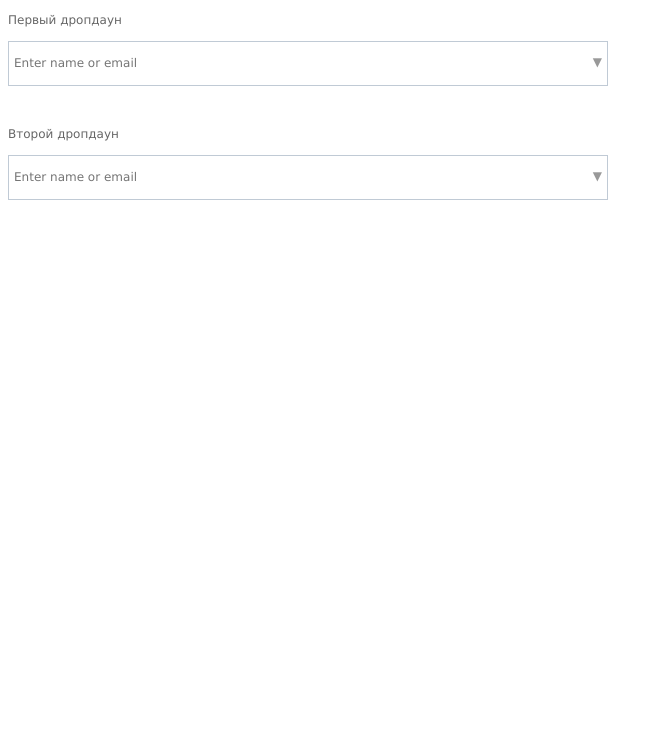
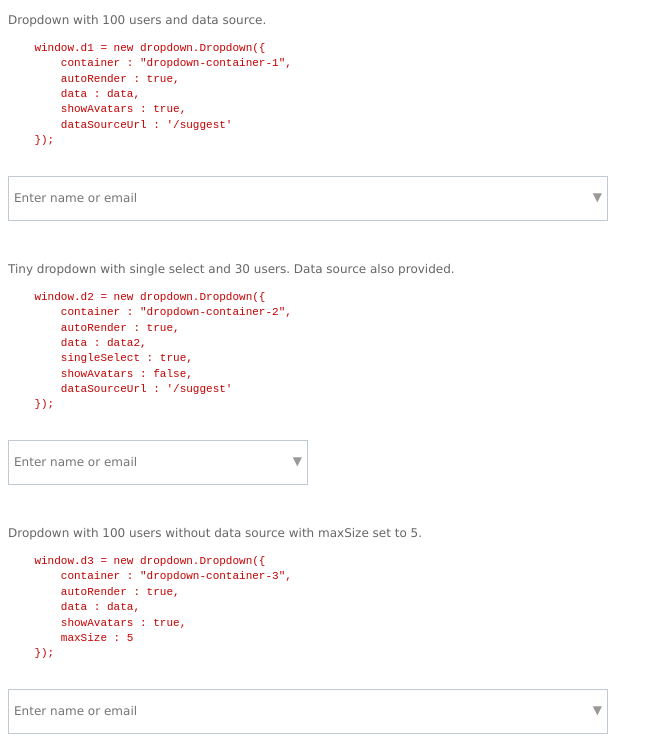
Before and after one commit to alexvorobyov/dropdown, a plain HTML site: page index.html in a window 1280 px wide. Shown: the whole page, without its empty margins (0-663 px from the left). Drawn offline with Linux system fonts and the light colour scheme.

Commit message:
demo page

```diff
--- a/css/index.css
+++ b/css/index.css
@@ -1,6 +1,11 @@
 body, input {
     font: 12px/1.4 "Lucida Grande","Lucida Sans Unicode","Lucida Sans",Garuda,Verdana,Tahoma,sans-serif;
     color: #666;
+}
+
+pre {
+    font-size: 11px;
+    color: #C30000;
 }
 
 .dropdown-container {
--- a/index.html
+++ b/index.html
@@ -24,11 +24,13 @@
                     name : names[Math.floor(Math.random() * 6)],
                     img : 'img/' + Math.floor(Math.random() * 6) + '.jpg'
                 });
-                data2.push({
-                    id : i,
-                    name : names[Math.floor(Math.random() * 6)],
-                    img : 'img/' + Math.floor(Math.random() * 6) + '.jpg'
-                })
+                if (i < 30) {
+                    data2.push({
+                        id: i,
+                        name: names[Math.floor(Math.random() * 6)],
+                        img: 'img/' + Math.floor(Math.random() * 6) + '.jpg'
+                    })
+                }
             }
 
             window.d1 = new dropdown.Dropdown({
@@ -47,24 +49,68 @@
                 showAvatars : false,
                 dataSourceUrl : '/suggest'
             });
+
+            window.d3 = new dropdown.Dropdown({
+                container : "dropdown-container-3",
+                autoRender : true,
+                data : data,
+                showAvatars : true,
+                maxSize : 5
+            });
         }
 
     </script>
 </head>
 <body>
 
-<p>Первый дропдаун</p>
+<p>
+    Dropdown with 100 users and data source.
+    <pre>
+    window.d1 = new dropdown.Dropdown({
+        container : "dropdown-container-1",
+        autoRender : true,
+        data : data,
+        showAvatars : true,
+        dataSourceUrl : '/suggest'
+    });
+    </pre>
+</p>
 
 <div class="dropdown-container" id="dropdown-container-1">
-
 </div>
 
-<p>Второй дропдаун</p>
+<p>
+    Tiny dropdown with single select and 30 users. Data source also provided.
+    <pre>
+    window.d2 = new dropdown.Dropdown({
+        container : "dropdown-container-2",
+        autoRender : true,
+        data : data2,
+        singleSelect : true,
+        showAvatars : false,
+        dataSourceUrl : '/suggest'
+    });
+    </pre>
+</p>
 
-<div class="dropdown-container" id="dropdown-container-2">
-
+<div class="dropdown-container" id="dropdown-container-2" style="width: 300px;">
 </div>
 
+<p>
+    Dropdown with 100 users without data source with maxSize set to 5.
+    <pre>
+    window.d3 = new dropdown.Dropdown({
+        container : "dropdown-container-3",
+        autoRender : true,
+        data : data,
+        showAvatars : true,
+        maxSize : 5
+    });
+    </pre>
+</p>
+
+<div class="dropdown-container" id="dropdown-container-3">
+</div>
 
 </body>
 </html>
```
